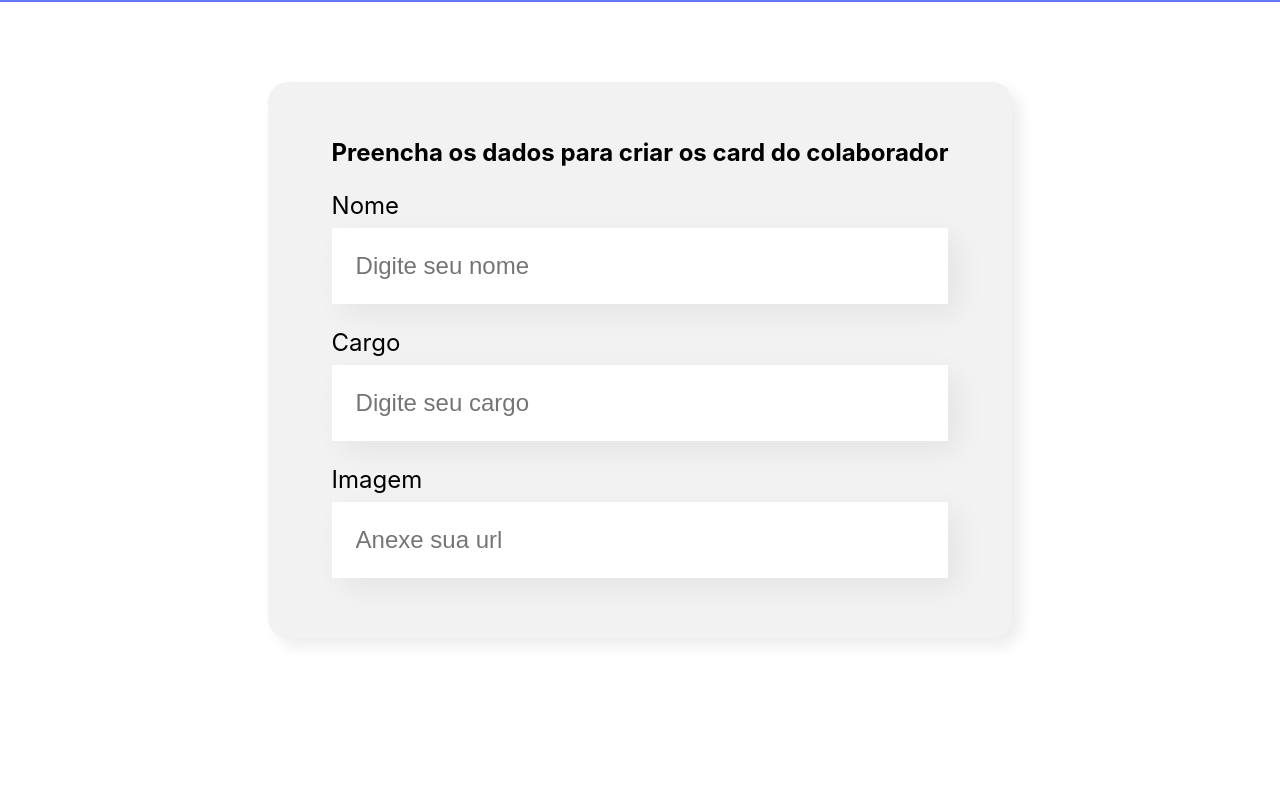
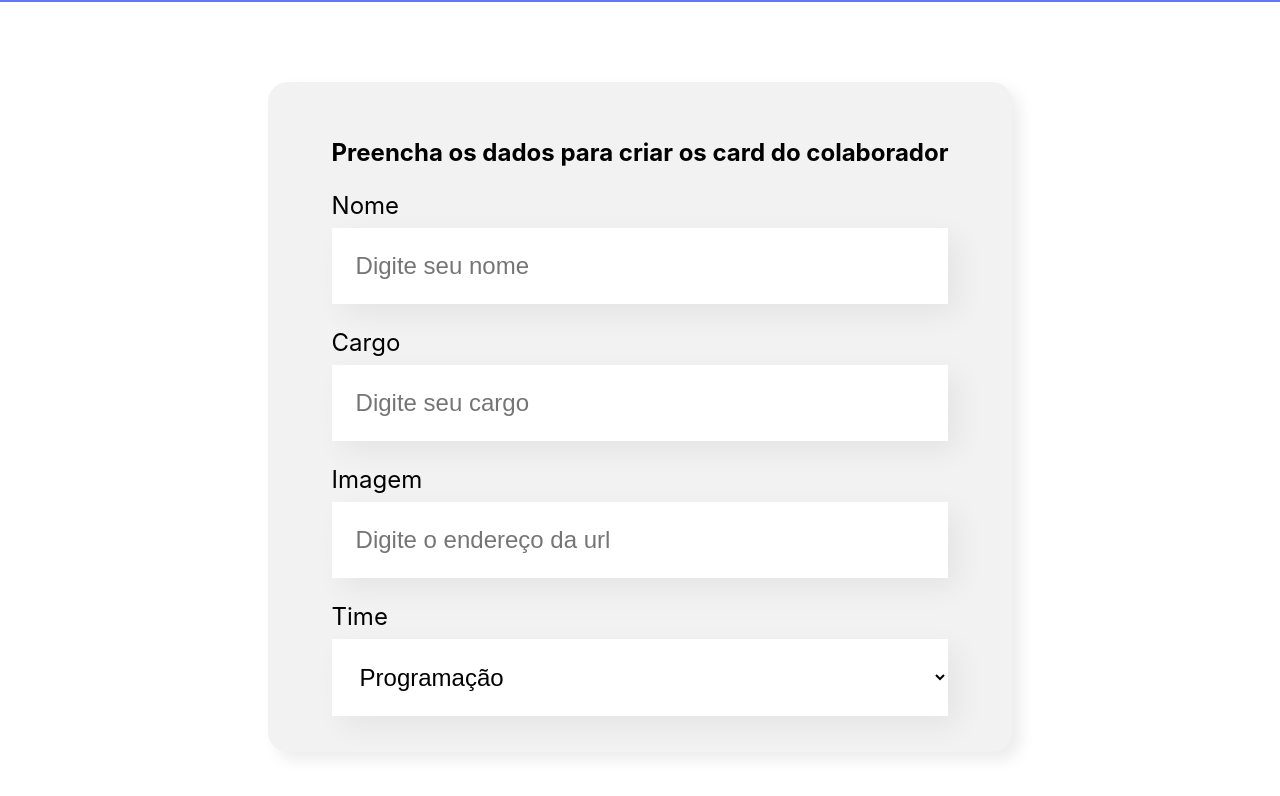
Before and after one commit to anajudith/organo, a JavaScript app: page / in a window 1280 px wide. Shown: the part 496-1292 px from the top of the page. Before the commit the page ends 1214 px from the top, so only its background shows below. Built offline with nearby package versions, Linux system fonts and the light colour scheme; the HTML template or start-up script is replaced by a standard one.

Commit message:
criando lista suspensa

```diff
--- a/src/componentes/Formulario/index.js
+++ b/src/componentes/Formulario/index.js
@@ -1,14 +1,26 @@
 import CampoTexto from "../CampoTexto";
+import ListaSuspensa from "../ListaSuspensa";
 import "./Formulario.css";
 
 const Formulario = () => {
+
+  const times = [
+    'Programação',
+    'Front-End',
+    'Data Science',
+    'Devops',
+    'Ux e Design',
+    'Mobile',
+    'Inovação e Gestão'
+  ]
   return (
     <section className="formulario">
     <form>
         <h2>Preencha os dados para criar os card do colaborador</h2>
       <CampoTexto label="Nome" placeholder="Digite seu nome" />
       <CampoTexto label="Cargo" placeholder="Digite seu cargo" />
-      <CampoTexto label="Imagem" placeholder="Anexe sua url" />
+      <CampoTexto label="Imagem" placeholder="Digite o endereço da url" />
+      <ListaSuspensa label="Time" itens={times}/>
     </form>
   </section>
   )
--- /dev/null
+++ b/src/componentes/ListaSuspensa/ListaSuspensa.css
@@ -0,0 +1,15 @@
+.lista-suspensa label {
+    display: block;
+    margin-bottom: 8px;
+    font-size: 24px;
+}
+
+.lista-suspensa select {
+    background-color: #FFF;
+    box-shadow: 10px 10px 30px rgba(0, 0, 0, 0.06);
+    width: 100%;
+    border: none;
+    font-size: 24px;
+    padding: 24px;
+    box-sizing: border-box;
+}
--- /dev/null
+++ b/src/componentes/ListaSuspensa/index.js
@@ -0,0 +1,16 @@
+import "./ListaSuspensa.css";
+const ListaSuspensa = (props) => {
+  console.log(props.itens);
+  return (
+    <div className="lista-suspensa">
+      <label>{props.label}</label>
+      <select>
+        {props.itens.map((item) => (
+          <option key={item}>{item}</option>
+        ))}
+      </select>
+    </div>
+  );
+};
+
+export default ListaSuspensa;
```
